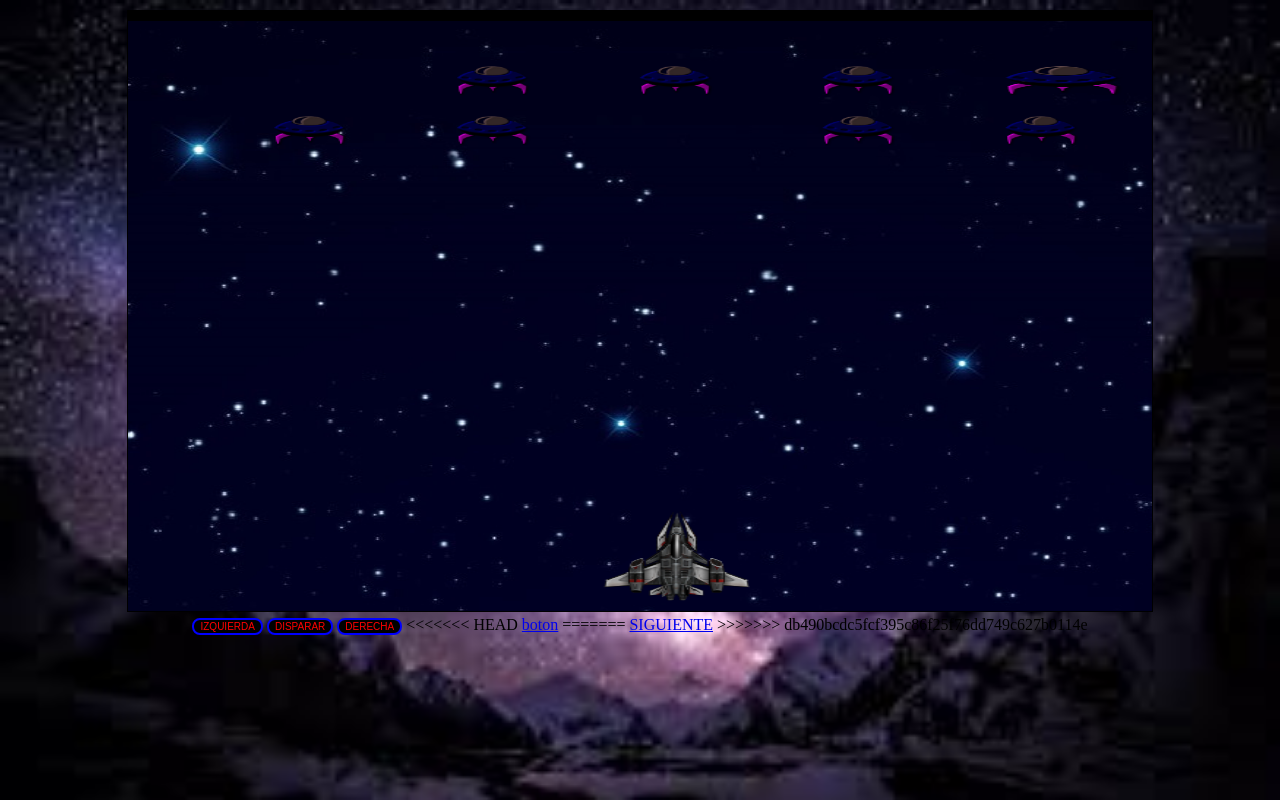
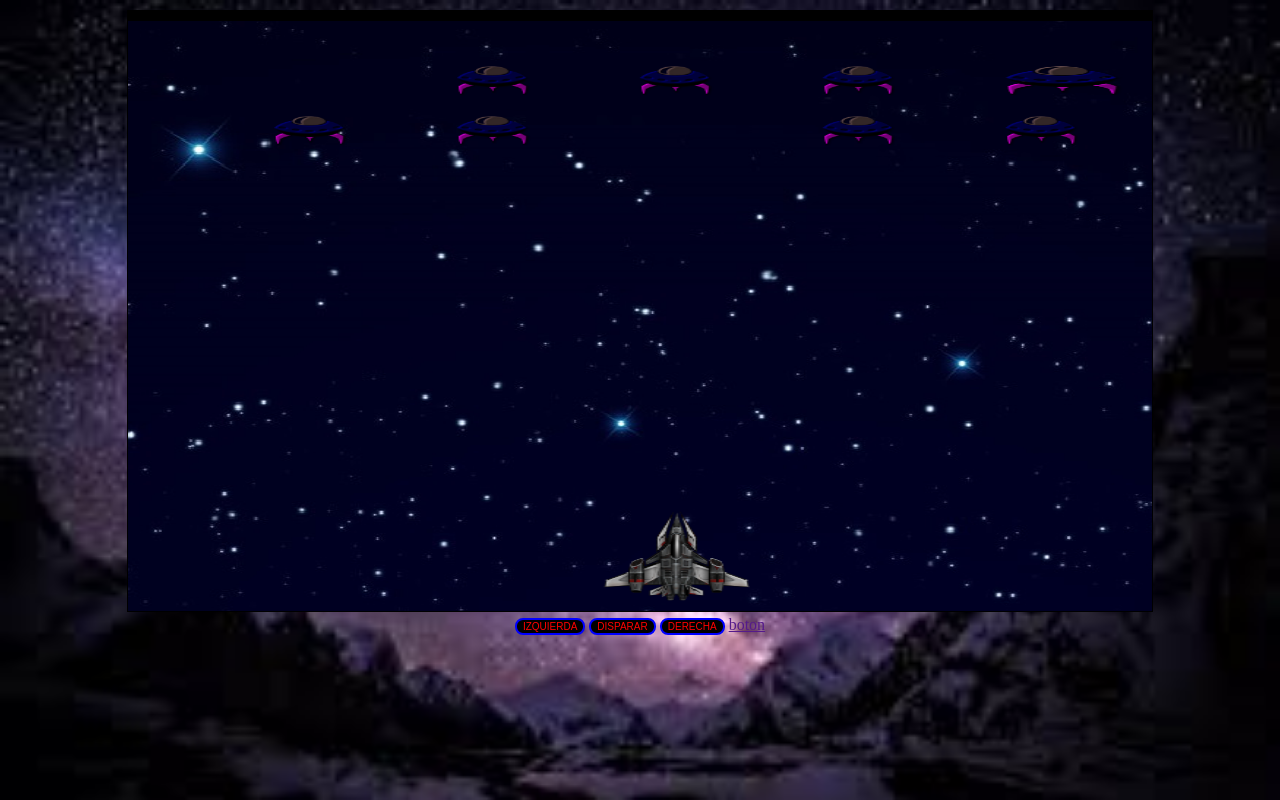
Before and after one commit to hitalocampo/JuegoHTMLCss-JavaScript, a plain HTML site: page index.html in a window 1280 px wide. Drawn offline with Linux system fonts and the light colour scheme.

Commit message:
nuevos cambios de archivos

```diff
--- a/index.html
+++ b/index.html
@@ -15,12 +15,7 @@
       <button class = "boton" id="left_btn">IZQUIERDA</button>
       <button class = "boton" id="fire_btn">DISPARAR</button>
       <button class = "boton" id="right_btn">DERECHA</button>
-<<<<<<< HEAD
-      <a href="./segunda pantalla/index.html">boton</a>
-=======
-      <a href="./pantalla2.html">SIGUIENTE</a>
-
->>>>>>> db490bcdc5fcf395c86f25f76dd749c627b0114e
+      <a href="">boton</a>
     </div>
   </div>
 
```
